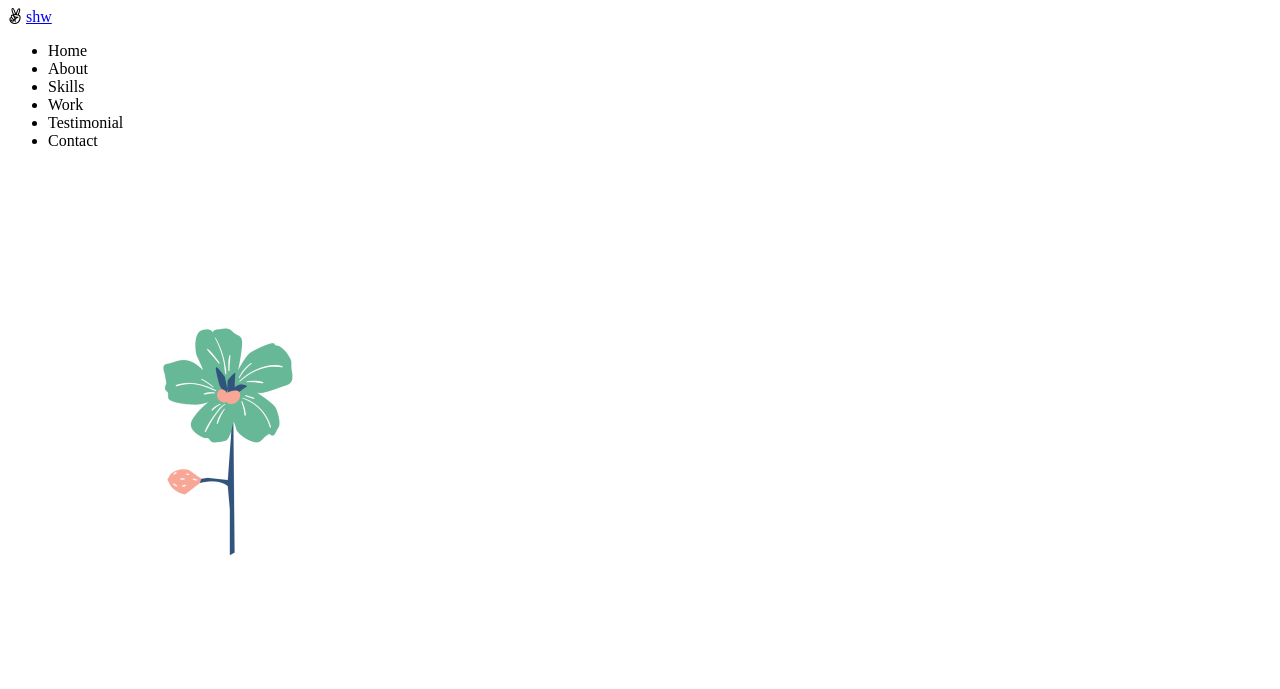
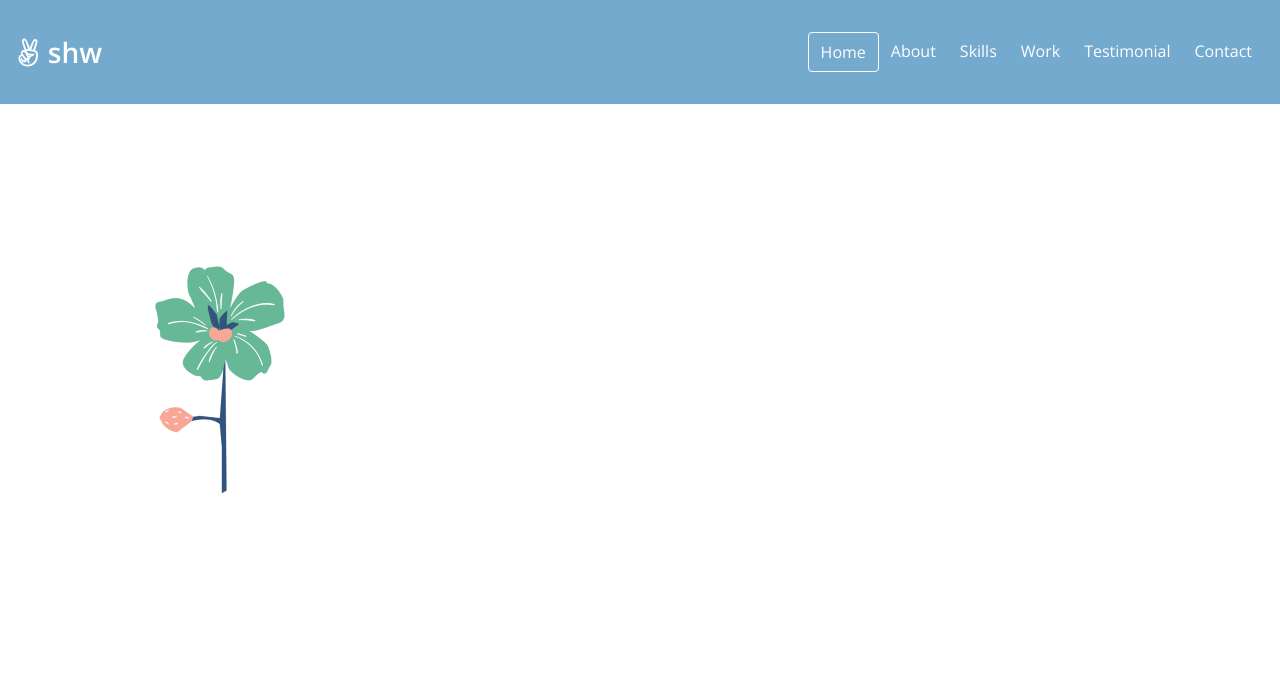
Before and after one commit to Hyeongwon1/portpol, a plain HTML site: page index.html in a window 1280 px wide. Shown: the top 689 px of the page. Drawn offline with nearby package versions, Linux system fonts and the light colour scheme.

Commit message:
css :navbar

```diff
--- a/index.html
+++ b/index.html
@@ -26,7 +26,7 @@
         <a href="#">shw</a>
       </div>
       <ul class="navbar__menu">
-        <li class="navbar__menu__item">Home</li>
+        <li class="navbar__menu__item active">Home</li>
         <li class="navbar__menu__item">About</li>
         <li class="navbar__menu__item">Skills</li>
         <li class="navbar__menu__item">Work</li>
--- a/style.css
+++ b/style.css
@@ -46,8 +46,29 @@
   --weight-semi-bold: 600;
 
   --weight-regular: 400;
+
+  /* Size */
+  --size-border-radius: 4px;
 }
 
+/* universal tags */
+* {
+  box-sizing: border-box;
+}
+body {
+  font-family: "Open Sans", sans-serif;
+  margin: 0;
+  cursor: default;
+}
+
+a {
+  text-decoration: none;
+  color: var(--color-white);
+}
+ul {
+  list-style: none;
+  padding-left: 0;
+}
 /* Typography */
 
 h1 {
@@ -89,3 +110,36 @@ p {
 
   margin: 4px 0;
 }
+
+/* navbar */
+#navbar {
+  display: flex;
+  justify-content: space-between;
+  background-color: var(--color-blue);
+  align-items: center;
+  color: var(--color-white);
+  padding: 16px;
+}
+
+.navbar__menu {
+  display: flex;
+}
+.navbar__logo {
+  font-size: var(--font-medium);
+  font-weight: var(--weight-semi-bold);
+}
+.navbar__menu__item {
+  padding: 8px 12px;
+  margin: 0 4 px;
+  cursor: pointer;
+}
+
+.navbar__menu__item.active {
+  border: 1px solid var(--color-white);
+  border-radius: var(--size-border-radius);
+}
+
+.navbar__menu__item:hover {
+  background-color: var(--color-dark-white);
+  border-radius: var(--size-border-radius);
+}
```
